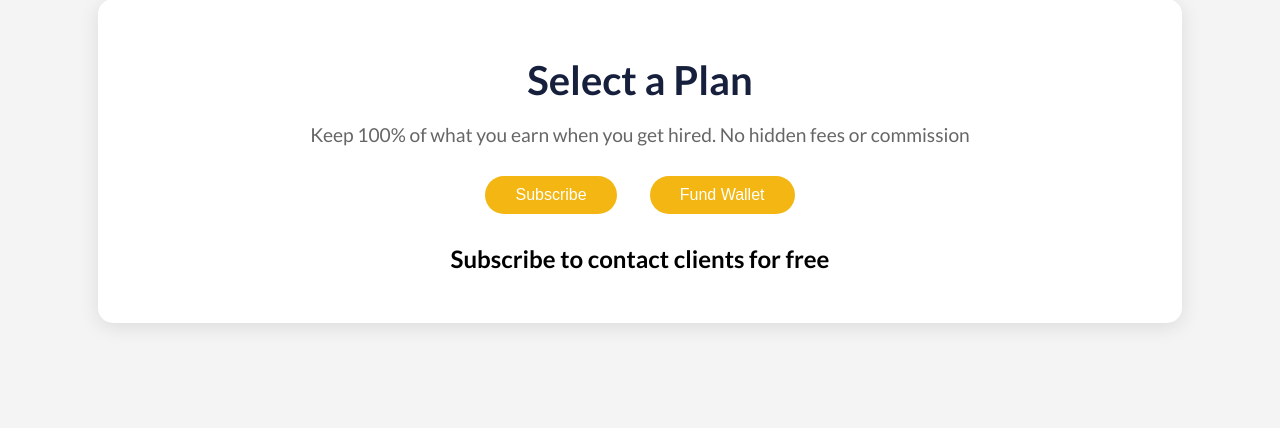
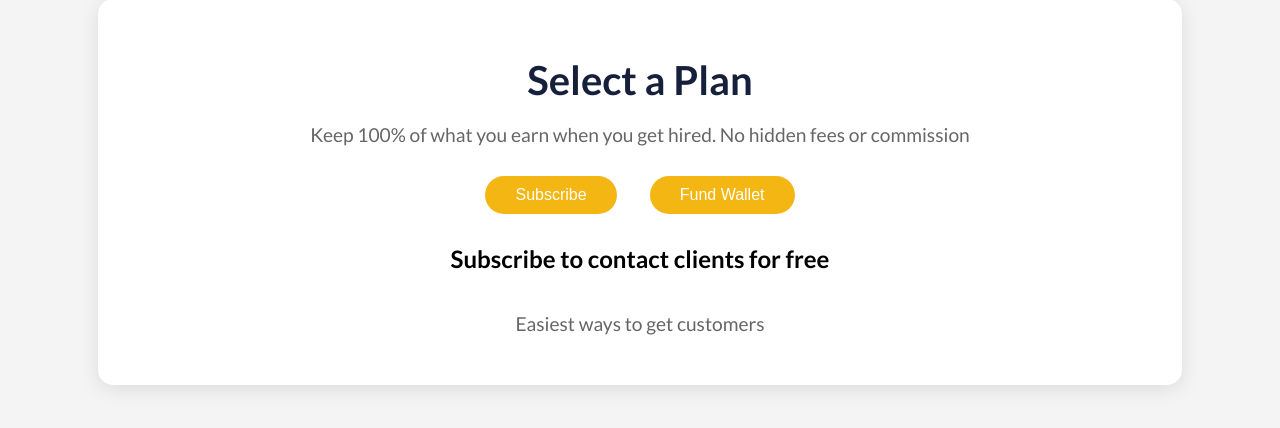
Before and after one commit to Charleskojomark/my-repo, a Django app: page /pay/initiate-payment/ in a window 1280 px wide, after a click on "Subscribe". Shown: the part 51-479 px from the top of the page. Run offline with Django 5.2, Linux system fonts and the light colour scheme.

Commit message:
payment update

```diff
--- a/ojm_core/views.py
+++ b/ojm_core/views.py
@@ -50,7 +50,7 @@ def prof_dashboard(request):
     user = request.user
     wallet, created = Wallet.objects.get_or_create(user=user)
     subscription = Subscription.objects.filter(user=user).first()
-    payments = Payment.objects.filter(user=user)
+    payments = Payment.objects.filter(user=user,verified=True)
     # wallet = get_object_or_404(Wallet, user=user)
     profile_pic_form = UpdatePicture(instance=profile)
     business_form = UpdateBusinessInfo(instance=profile)
--- a/payment/views.py
+++ b/payment/views.py
@@ -29,12 +29,12 @@ def pay(request):
         'plan1': plan1,
         'plan2': plan2,
         'plan3': plan3,
-        'initial_amount1': plan1.first().get_price(),
-        'initial_price1': plan1.first().get_price(),
-        'initial_amount2': plan2.first().get_price(),
-        'initial_price2': plan2.first().get_price(),
-        'initial_amount3': plan3.first().get_price(),
-        'initial_price3': plan3.first().get_price(),
+        'initial_amount1': plan1.first().get_price() if plan1.exists() else 0,
+        'initial_amount2': plan2.first().get_price() if plan2.exists() else 0,
+        'initial_amount3': plan3.first().get_price() if plan3.exists() else 0,
+        'initial_price1': plan1.first().get_price() if plan1.exists() else 0,
+        'initial_price2': plan2.first().get_price() if plan2.exists() else 0,
+        'initial_price3': plan3.first().get_price() if plan3.exists() else 0,
     }
 
     return render(request, 'pay.html', context)
@@ -67,6 +67,8 @@ def initiate_payment(request):
 
 def verify_payment(request, ref):
     payment, created = Payment.objects.get_or_create(ref=ref)
+    payment.verified = True
+    payment.save()
     messages.success(request, "Successful transaction")
     return redirect('ojm_core:dashboard')
 
@@ -105,7 +107,6 @@ def paystack_webhook(request):
                     subscription.created_at = timezone.now()
                     subscription.expiry = subscription.calculate_expiry()
                     subscription.save()
-
                     response_data = {
                         'message': 'Subscription activated successfully',
                         'subscription_status': subscription.status
--- a/templates/pay.html
+++ b/templates/pay.html
@@ -60,7 +60,8 @@
                         {% endif %}
                     {% endfor %}
                 </div>
-                <div id="selected-subscription" class="selected-plan" style="display:none;">
+            <p>Easiest ways to get customers</p>
+            <div id="selected-subscription" class="selected-plan" style="display:none;">
                     <h3>Selected Subscription Plan</h3>
                     <p id="selected-subscription-price" class="price"></p>
                     <p id="selected-subscription-save" class="save"></p>
@@ -98,7 +99,8 @@
                         </label>
                     </div>
                 </div>
-                <div id="selected-plan" class="selected-plan" style="display:none;">
+            <p>Easiest ways to get customers</p>
+            <div id="selected-plan" class="selected-plan" style="display:none;">
                     <h3>Selected Plan</h3>
                     <p id="selected-plan-price" class="price"></p>
                     <p id="selected-plan-save" class="save"></p>
```
Also changed, not shown: db.sqlite3.
